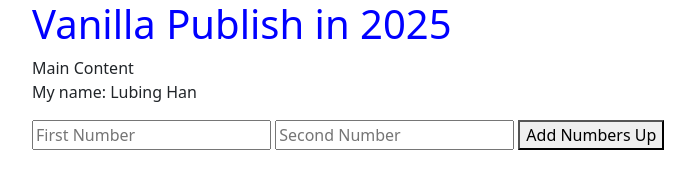
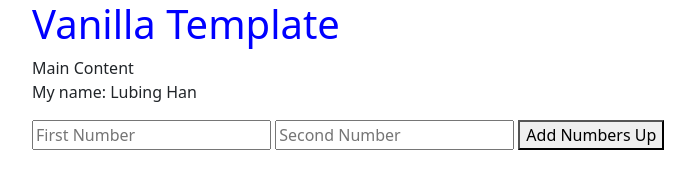
Before and after one commit to Heycoming/SI579-Vanilla-Publish, a website: page index.html in a window 1280 px wide. Shown: the whole page, without its empty margins (50-745 px from the left). Drawn offline with nearby package versions, Linux system fonts and the light colour scheme.

Commit message:
fix name

```diff
--- a/index.html
+++ b/index.html
@@ -10,7 +10,7 @@
 <body>
 <header class="container">
   <div class="row">
-    <h1 class="col">Vanilla Publish in 2025</h1>
+    <h1 class="col">Vanilla Template</h1>
   </div>
 </header>
   <main class="container">
```
